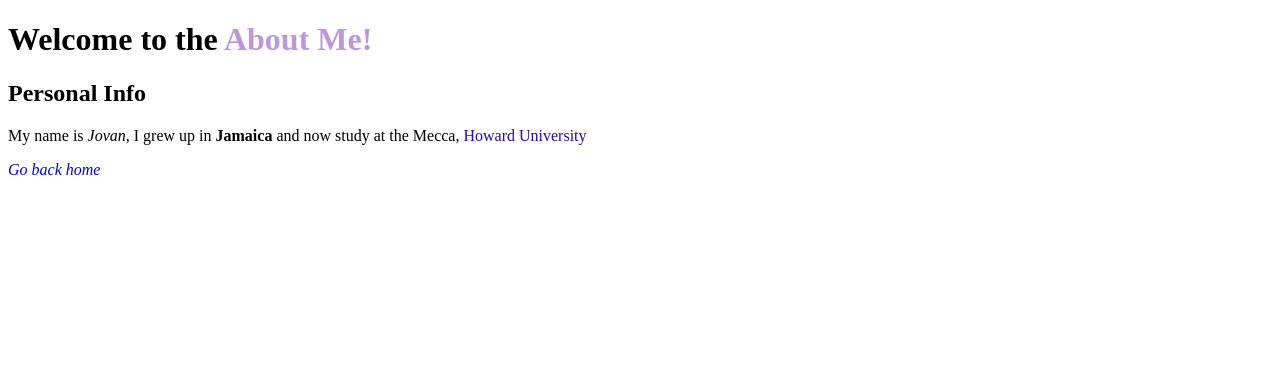
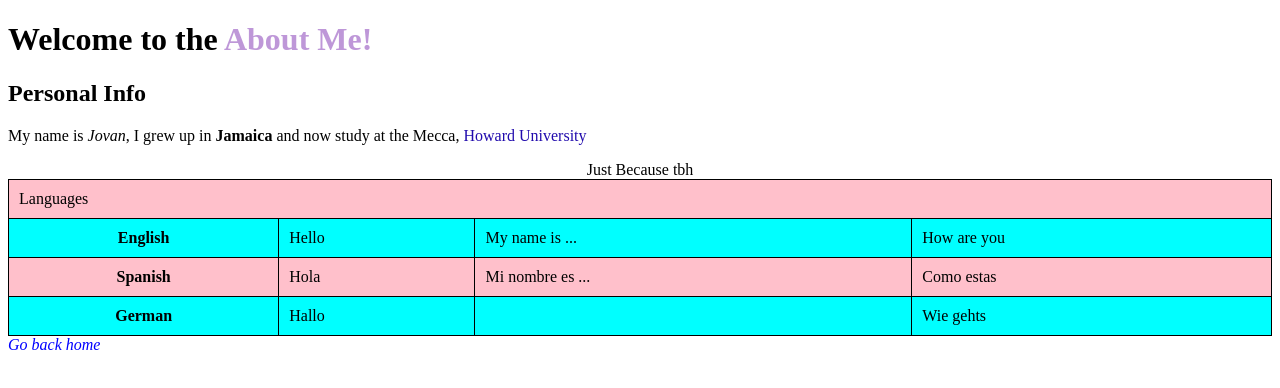
Before and after one commit to joezvan8/my-website, a plain HTML site: page aboutme.html in a window 1280 px wide. Drawn offline with Linux system fonts and the light colour scheme.

Commit message:
Changes to be committed: 	modified:   aboutme.html 	modified:   index.html 	new file:   test.html

```diff
--- a/aboutme.html
+++ b/aboutme.html
@@ -2,6 +2,22 @@
 <html lang="en-US">
 <head>
   <title>About Me</title>
+  <style>
+  table, th, td {
+  border: 1px solid black;
+  border-collapse: collapse;
+}
+  th, td {
+    padding: 10px;
+  }
+  table {
+    border-spacing: 10px;
+  }
+  tr:nth-child(even) {
+    background-color: cyan;
+  }
+  tr:hover { background-color: yellow;}
+  </style>
 </head>
 <body>
 <style>
@@ -38,6 +54,40 @@ a:active {
     <span style="color:hsl(248, 88%, 36%)">Howard University</span>
 </p>
 
+<table style="width:100%">
+<caption>Just Because tbh</caption>
+
+<colgroup>
+  <col span="4" style="background-color: pink">
+</colgroup>
+
+<tr>
+  <td colspan="4">Languages</td>
+</tr>
+<tr>
+  <th>English</th>
+  <td>Hello</td>
+  <td>My name is ...</td>
+  <td>How are you</td>
+</tr>
+
+<tr>
+  <th>Spanish</th>
+  <td>Hola</td>
+  <td>Mi nombre es ...</td>
+  <td>Como estas</td>
+</tr>
+
+<tr>
+  <th>German</th>
+  <td>Hallo</td>
+  <td></td>
+  <td>Wie gehts</td>
+</tr>
+
+</table>
+
+
 <a href="index.html"><em>Go back home</em></a>
 </body>
 </html>
```
Also changed, not shown: index.html (+4 -3 lines), test.html (added, +33 -0 lines).
